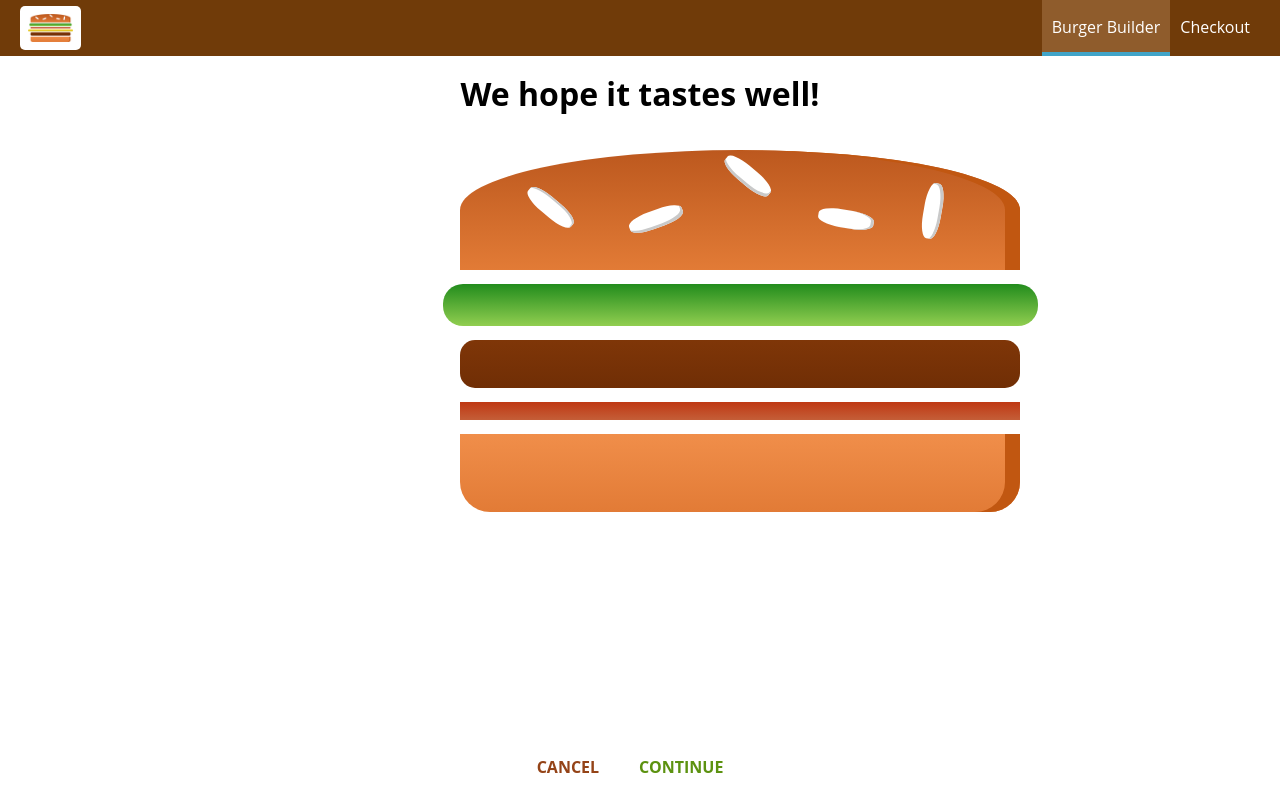
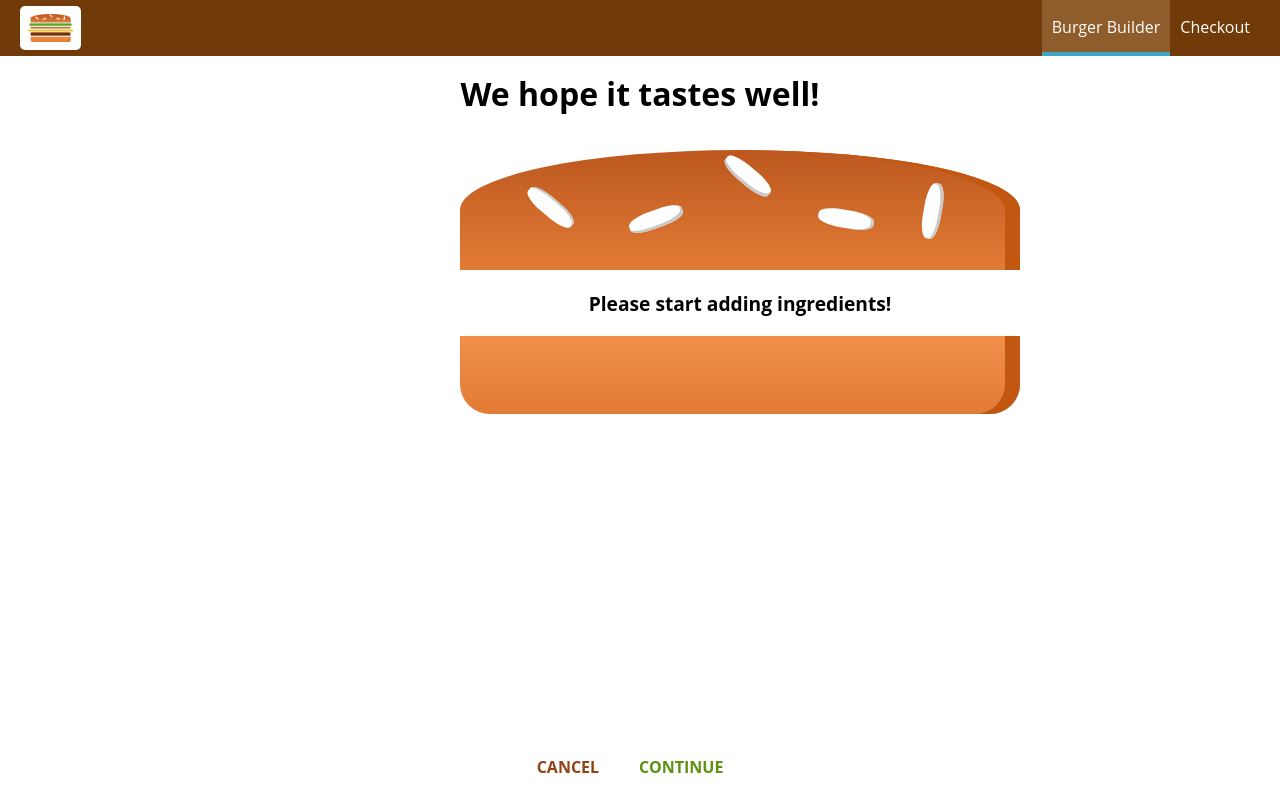
Before and after one commit to jeffersonRibeiro/burger-app, a React app: page /checkout in a window 1280 px wide. Built offline with nearby package versions, Linux system fonts and the light colour scheme.

Commit message:
Lesson 211 - Passing Ingredients via Query Params

```diff
--- a/src/containers/BurgerBuilder/BurgerBuilder.js
+++ b/src/containers/BurgerBuilder/BurgerBuilder.js
@@ -95,7 +95,22 @@ class BurgerBuilder extends Component {
 
   purchaseContinueHandler = () => {
     const { history } = this.props;
-    history.push('/checkout');
+    const { ingredients } = this.state;
+
+
+
+    let queryParams = Object.keys(ingredients).map( key => (
+      `${encodeURIComponent(key)}=${encodeURIComponent(this.state.ingredients[key])}`
+    ));
+
+    const queryString = queryParams.join('&');
+
+    history.push({
+      pathname: '/checkout',
+      search: '?' + queryString,
+    });
+
+
     // const order = {
     //   ingredients: this.state.ingredients,
     //   price: this.state.totalPrice,
--- a/src/containers/Checkout/Checkout.js
+++ b/src/containers/Checkout/Checkout.js
@@ -10,6 +10,17 @@ class Checkout extends Component {
       chesse: 1,
       bacon: 1,
     }
+  }
+
+  componentDidMount() {
+    const query = new URLSearchParams(this.props.location.search);
+    const ingredients = {};
+
+    for(let [ key, value ] of query.entries()){
+      ingredients[key] = +value;
+    }
+
+    this.setState({ingredients});
   }
 
   checkoutCancelledhandler = () => {
```
